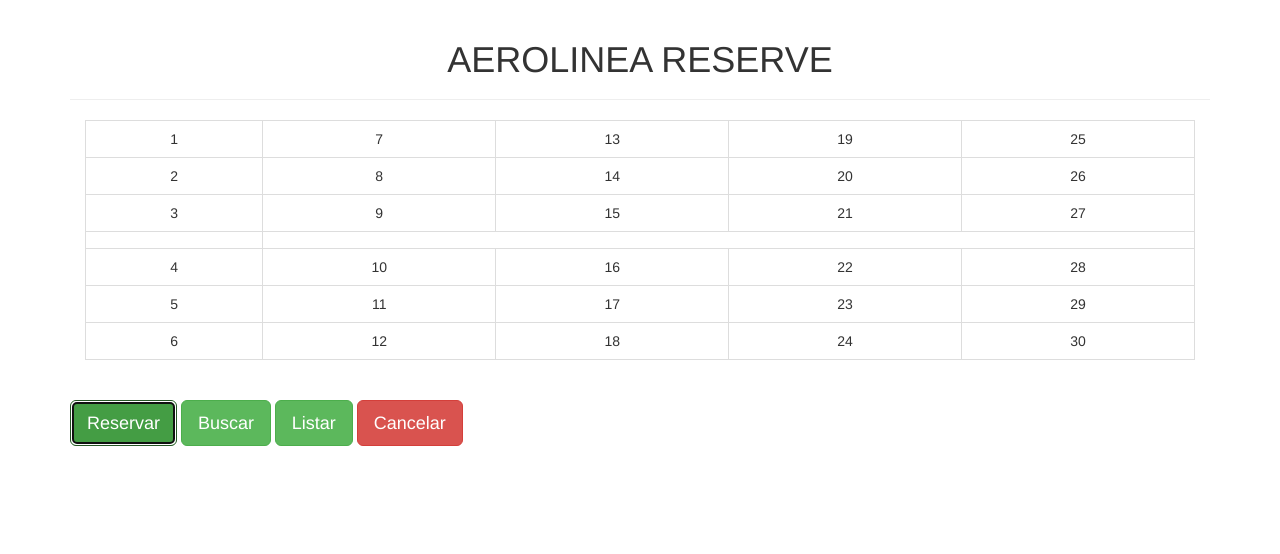
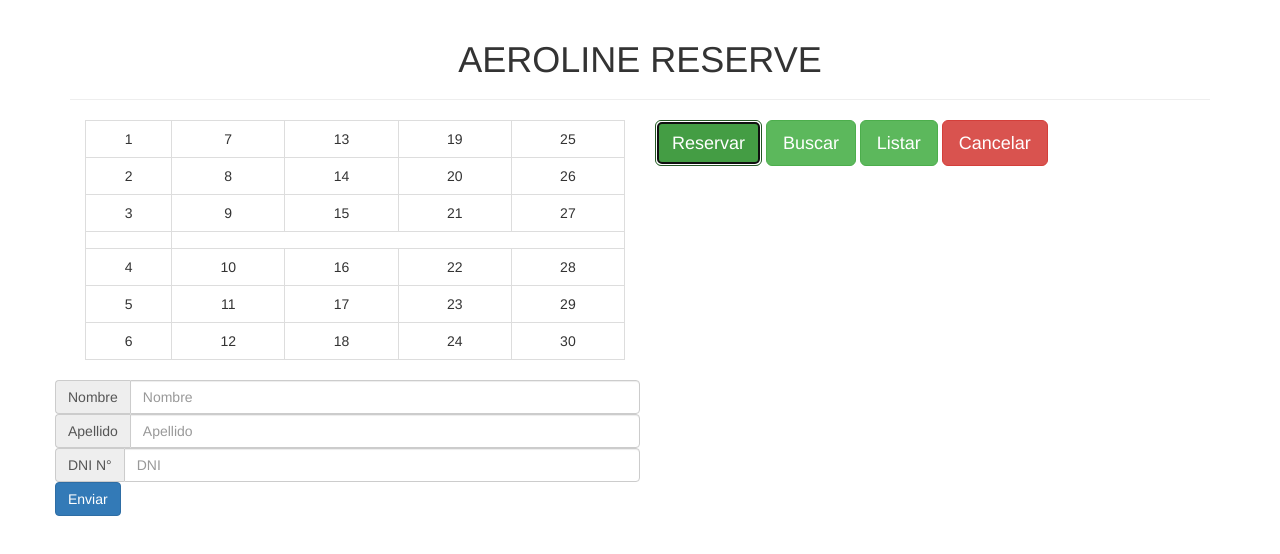
Before and after one commit to AydeeQM/Aerolinea-reserve, a plain HTML site: page index.html in a window 1280 px wide. Both pictures are taken after a click on the button "Reservar". Drawn offline with nearby package versions, Linux system fonts and the light colour scheme.

Commit message:
generando un imput show

```diff
--- a/assets/js/linea.js
+++ b/assets/js/linea.js
@@ -1,34 +1,45 @@
 "use strict";
 
 class Reserve {
-    constructor(numSeat, row){
+    constructor(numSeat, row) {
         this.numSeat = numSeat;
         this.row = row;
         this.passengers = [];
         this.currentCell = undefined;
     }
 
-    drawSeat () {
-        let col = this.numSeat/ this.row;
+    drawSeat() {
+        let col = this.numSeat / this.row;
         let passage = '';
         let table = '';
         table += `<table class="table table-bordered text-center">`;
-        for(let i = 1; i <= this.row; i++){
-            table +=  `<tr>`;
+        for (let i = 1; i <= this.row; i++) {
+            table += `<tr>`;
             let group_seat = i;
-            for(let j = 0; j < col; j++){
+            for (let j = 0; j < col; j++) {
                 table += `<td>${group_seat}</td>`;
-                group_seat +=6;
+                group_seat += 6;
             }
 
-            (i==3)? passage += `<td></td>`: passage = '';
+            (i == 3) ? passage += `<td></td>` : passage = '';
             table += `</tr>${passage}`;
         }
 
         table += `</table>`;
         $('#tablero').append(table);
     }
+
+    showInput() {
+        $('#addpass').click(() => {
+            $('#passenger').show();
+            $('#send').click(() => {
+                $('#passenger').hide();
+            });
+        });
+
+    }
 }
 
-let aeroline_reserve = new Reserve(30,6);
+let aeroline_reserve = new Reserve(30, 6);
 aeroline_reserve.drawSeat();
+aeroline_reserve.showInput();
--- a/index.html
+++ b/index.html
@@ -17,26 +17,72 @@
     <div class="container-fluid">
         <div class="container">
             <div class="page-header text-center">
-                <h1>AEROLINEA RESERVE</h1>
-            </div>
-        </div>
-        <div class="container">
-            <div class="col-xs-12">
-                <div id="tablero"></div>
-                <br>
-                <div id="mostrar"></div>
+                <h1>AEROLINE RESERVE</h1>
             </div>
         </div>
         <div class="container">
             <div class="row">
-                <div class="col-xs-12 col-ms-12 col-lg-12">
-                    <button type="button" class="btn btn-success btn-lg" id="addpass" name="button">Reservar</button>
-                    <button type="button" class="btn btn-success btn-lg" id="search" name="button">Buscar</button>
-                    <button type="button" class="btn btn-success btn-lg" id="print" name="button">Listar</button>
-                    <button type="button" class="btn btn-danger btn-lg" id="delete">Cancelar</button>
+                <div class="col-xs-12">
+                    <div class="col-xs-6">
+                        <div id="tablero"></div>
+                    </div>
+                    <div class="col-xs-6">
+                        <button type="button" class="btn btn-success btn-lg" id="addpass" name="button">Reservar</button>
+                        <button type="button" class="btn btn-success btn-lg" id="search" name="button">Buscar</button>
+                        <button type="button" class="btn btn-success btn-lg" id="print" name="button">Listar</button>
+                        <button type="button" class="btn btn-danger btn-lg" id="delete">Cancelar</button>
+                    </div>
                 </div>
             </div>
         </div>
+        <div id="passenger" class="container text-center" style="display: none;">
+            <div class="row">
+                <div class="col-xs-6">
+                    <form class="form-horizontal" role="form">
+                        <div class="form-group">
+                            <div class="input-group">
+                                <div class="input-group-addon">
+                                    Nombre
+                                </div>
+                                <input class="form-control" type="text" placeholder="Nombre" name="nombre" id="name" required/>
+                            </div>
+                            <div class="input-group">
+                                <div class="input-group-addon">
+                                    Apellido
+                                </div>
+                                <input class="form-control" type="text" placeholder="Apellido" name="apellido" id="surname" required/>
+                            </div>
+                            <div class="input-group">
+                                <div class="input-group-addon">
+                                    DNI N°
+                                </div>
+                                <input class="form-control" type="number" placeholder="DNI" name="eldni" id="iddni" required/>
+                            </div>
+                            <div class="input-group">
+                                <button id="send" type="button" class="btn btn-primary btn-block submit-btn">Enviar</button>
+                            </div>
+                        </div>
+                    </form>
+                </div>
+            </div>
+        </div>
+        <div id="search_id" class="container" style="display: none;">
+                <div class="row">
+                    <div class="col-xs-12">
+                        <div class="form-group">
+                            <div class="input-group">
+                                <div class="input-group-addon">
+                                    DNI N°
+                                </div>
+                                <input class="form-control" id="buscar" name="numdni" type="number" />
+                                <span class="input-group-btn">
+                                    <button class="btn btn-primary" type="button" id="buscar">Buscar</button>
+                                </span>
+                            </div>
+                        </div>
+                    </div>
+                </div>
+            </div>
     </div>
     <script src="assets/js/linea.js"></script>
 </body>
```
